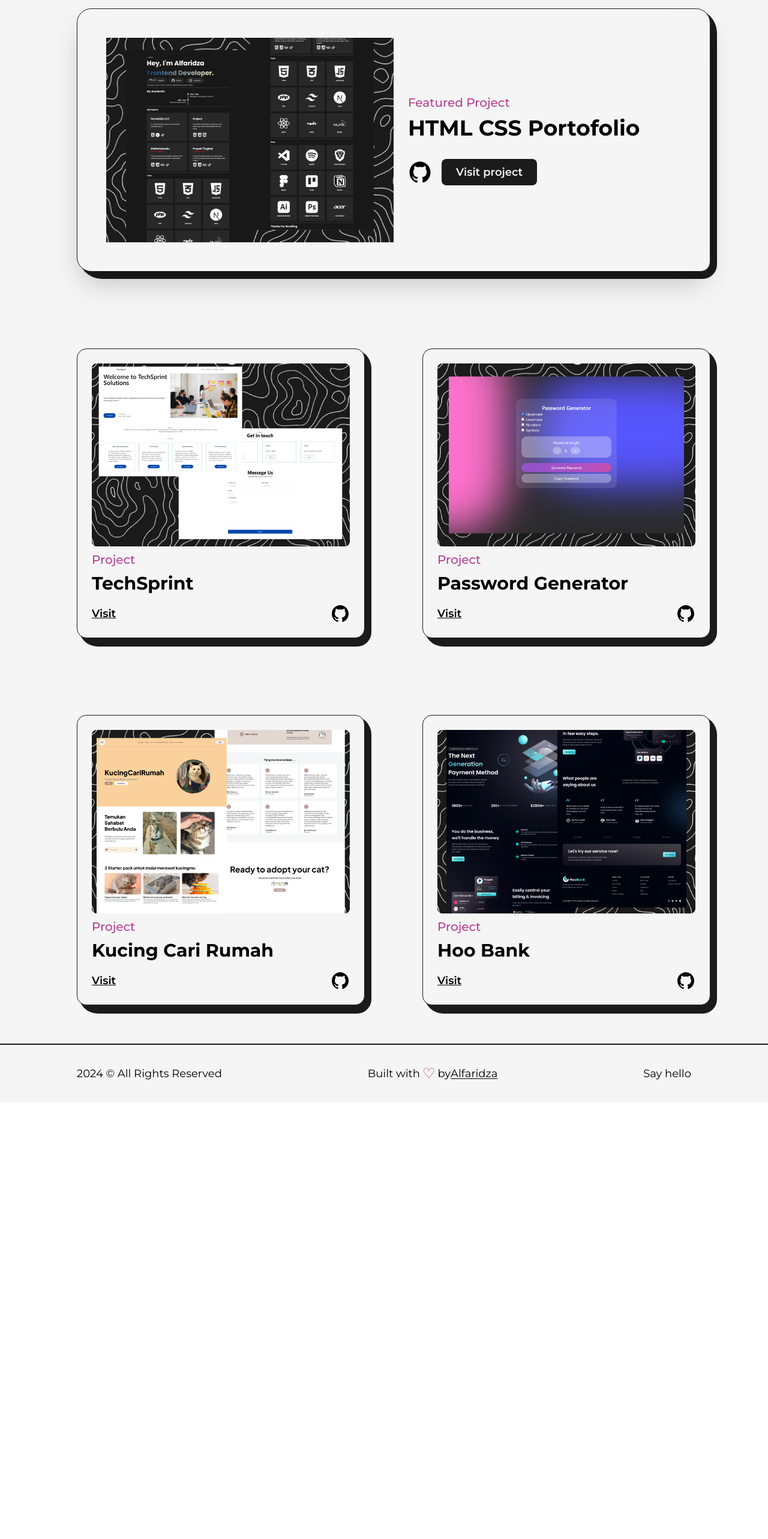
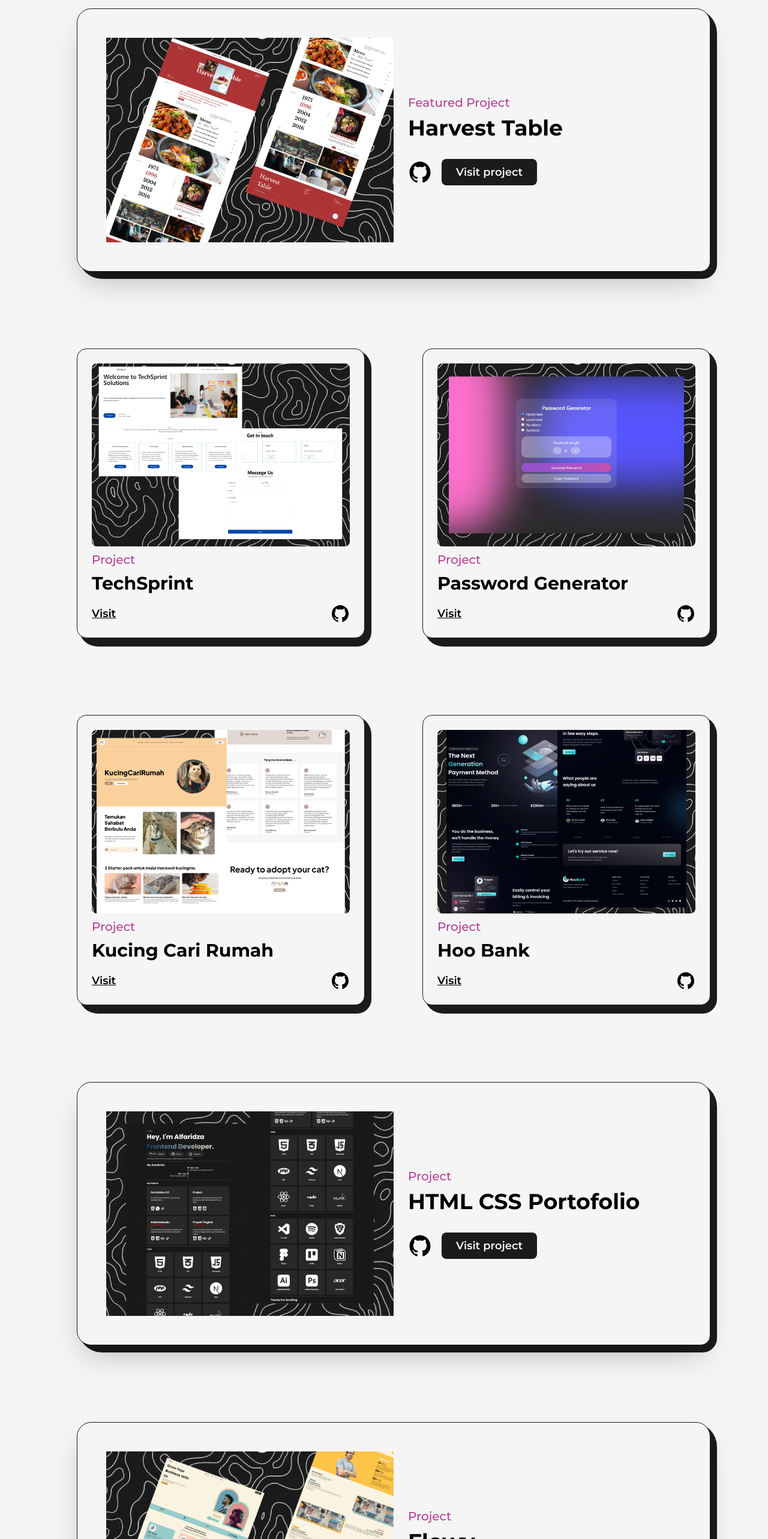
Before and after one commit to AlfaridzaHamdani/Portofolio, a Next.js app: page /projects in a window 1280 px wide. Shown: the part 234-2800 px from the top of the page at 60% size. Before the commit the page ends 2072 px from the top, so only its background shows below. Built offline with nearby package versions, Linux system fonts and the light colour scheme.

Commit message:
Add new projects

```diff
--- a/src/pages/projects.js
+++ b/src/pages/projects.js
@@ -9,6 +9,8 @@ import project2 from "../../public/images/projects/TechSprint.jpg";
 import project3 from "../../public/images/projects/password-generator.jpg";
 import project4 from "../../public/images/projects/KucingCariRumah.png";
 import project5 from "../../public/images/projects/HooBank.jpg";
+import project6 from "../../public/images/projects/Flowy.jpg";
+import project7 from "../../public/images/projects/HarvestTable.jpg";
 
 import Image from "next/image";
 import { color, motion } from "framer-motion";
@@ -135,11 +137,11 @@ export const projects = () => {
           <div className="grid grid-cols-12 gap-24 gap-y-32 xl:gap-x-16 lg:gap-x-8 md:gap-y-24 sm:gap-x-0">
             <div className="col-span-12">
               <FeaturedProject
-                title={"HTML CSS Portofolio"}
-                img={project1}
+                title={"Harvest Table"}
+                img={project7}
                 summary={""}
-                link={"https://alfaridzahamdani.github.io/Portofolio-Basic/"}
-                github={"https://github.com/AlfaridzaHamdani/Portofolio-Basic"}
+                link={"https://alfaridzahamdani.github.io/HarvestTable/"}
+                github={"https://github.com/AlfaridzaHamdani/HarvestTable"}
                 type={"Featured Project"}
               />
             </div>
@@ -181,6 +183,26 @@ export const projects = () => {
                 type={"Project"}
               />
             </div>
+            <div className="col-span-12">
+              <FeaturedProject
+                title={"HTML CSS Portofolio"}
+                img={project1}
+                summary={""}
+                link={"https://alfaridzahamdani.github.io/Portofolio-Basic/"}
+                github={"https://github.com/AlfaridzaHamdani/Portofolio-Basic"}
+                type={"Project"}
+              />
+            </div>
+            <div className="col-span-12">
+              <FeaturedProject
+                title={"Flowy"}
+                img={project6}
+                summary={""}
+                link={"https://alfaridzahamdani.github.io/Flowy/"}
+                github={"https://github.com/AlfaridzaHamdani/Flowy"}
+                type={"Project"}
+              />
+            </div>
           </div>
         </Layout>
       </main>
```
Also changed, not shown: public/images/projects/Flowy.jpg (added), public/images/projects/HarvestTable.jpg (added).
